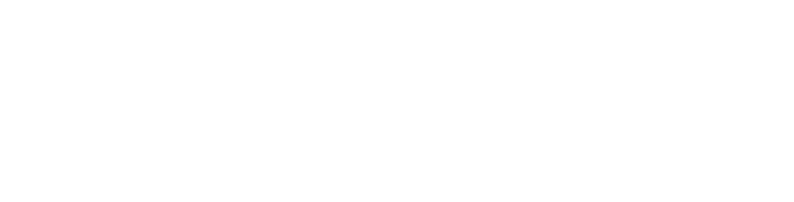
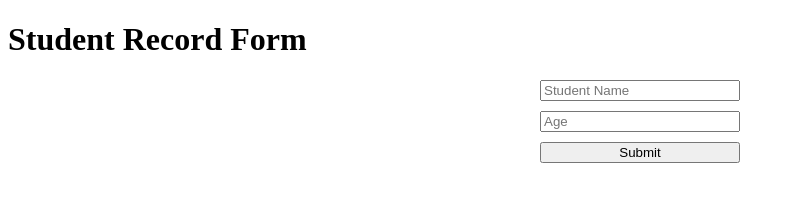
Before and after one commit to HariharapriyaR/PROJECT, a plain HTML site: page student record/index.html in a window 1280 px wide. Shown: the whole page, without its empty margins (0-794 px from the left). Drawn offline with Linux system fonts and the light colour scheme.

Commit message:
Add files via upload

```diff
--- a/student record/index.html
+++ b/student record/index.html
@@ -1 +1,18 @@
-<!-- Temporary file. Will upload real files later. -->
+<!DOCTYPE html>
+<html lang="en">
+<head>
+  <meta charset="UTF-8" />
+  <meta name="viewport" content="width=device-width, initial-scale=1.0" />
+  <title>Student Record Form</title>
+  <link rel="stylesheet" href="style.css" />
+</head>
+<body>
+  <h1>Student Record Form</h1>
+  <form onsubmit="return validateForm()">
+    <input type="text" id="name" placeholder="Student Name" required />
+    <input type="number" id="age" placeholder="Age" required />
+    <button type="submit">Submit</button>
+  </form>
+  <script src="script.js"></script>
+</body>
+</html>
--- /dev/null
+++ b/student record/script.js
@@ -0,0 +1,10 @@
+function validateForm() {
+  const name = document.getElementById('name').value;
+  const age = document.getElementById('age').value;
+  if (!name || age <= 0) {
+    alert('Please enter valid details');
+    return false;
+  }
+  alert('Form submitted!');
+  return true;
+}
--- /dev/null
+++ b/student record/style.css
@@ -0,0 +1 @@
+form { display: flex; flex-direction: column; gap: 10px; width: 200px; margin: auto; }
```
